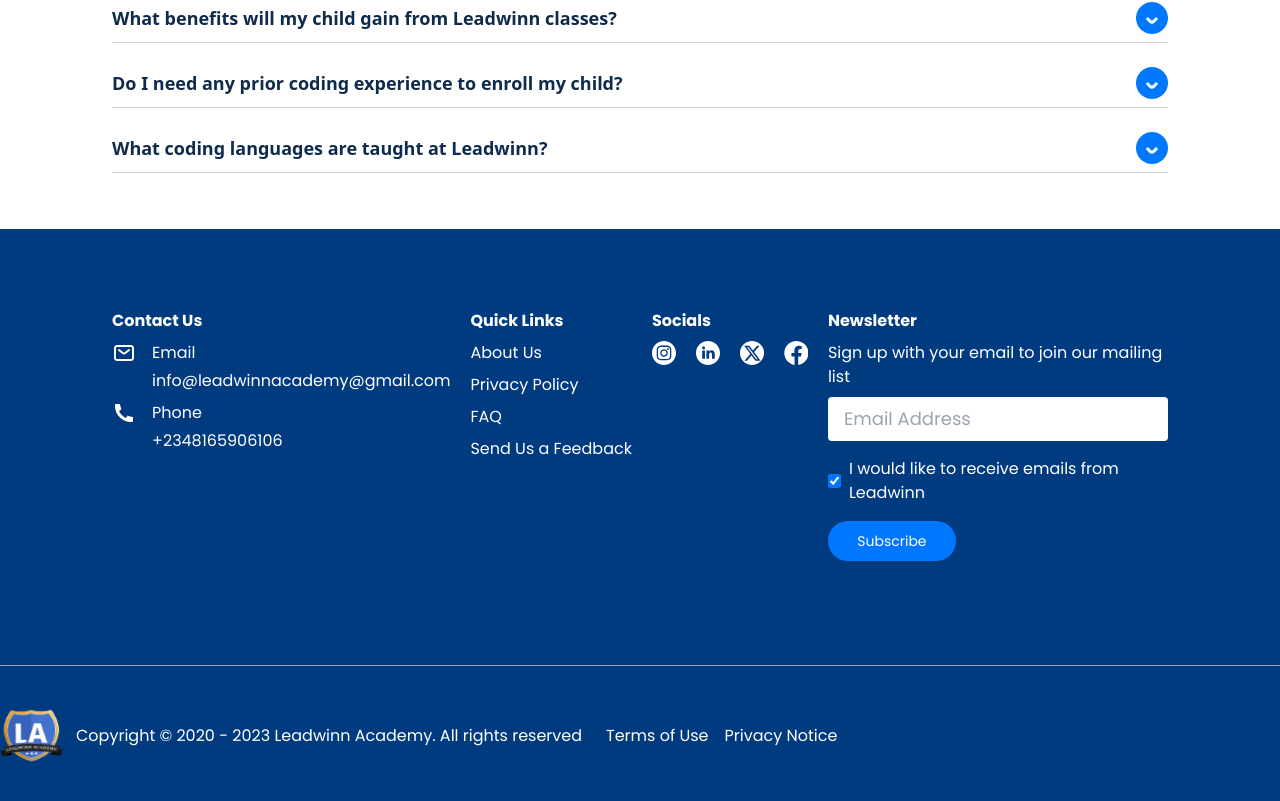
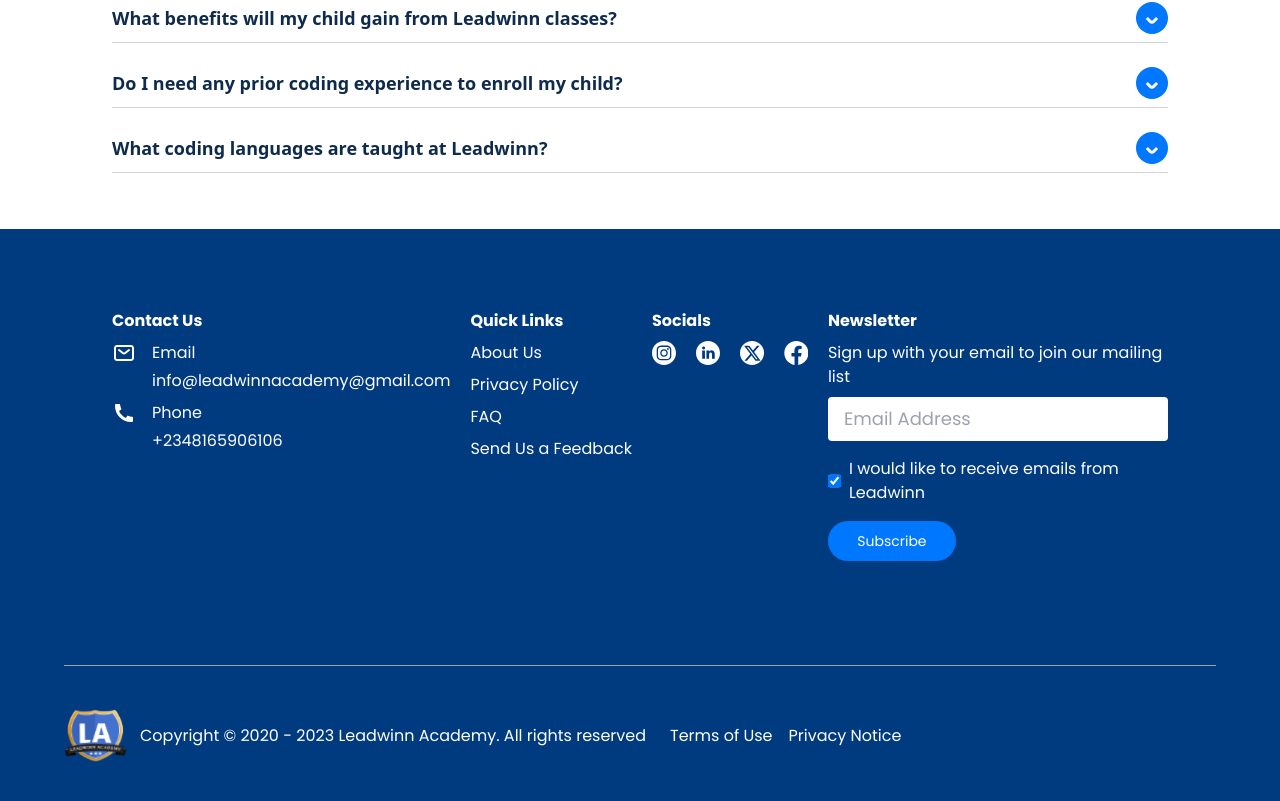
Before and after one commit to Adeleyeha-17/Leadwinn-Academy, a React (Vite) app: page / in a window 1280 px wide. Shown: the part 2017-2818 px from the top of the page. Built offline with nearby package versions, Linux system fonts and the light colour scheme.

Commit message:
updated Footer

```diff
--- a/src/components/Footer/Footer.tsx
+++ b/src/components/Footer/Footer.tsx
@@ -40,7 +40,7 @@ export const Footer: React.FC = () => {
 
    return (
       <div className="bg-footer-blue text-white font-poppins pb-20">
-         <div className="grid grid-flow-row sm:max-lg:grid-cols-2 lg:grid-flow-col gap-5 sm:max-lg:gap-8 px-5 py-10 lg:px- xl:px-28 md:py-20 md:max-lg:max-w-6xl lg:max-xl:max-w-7xl mx-auto">
+         <div className="grid grid-flow-row sm:max-lg:grid-cols-2 lg:grid-flow-col gap-5 sm:max-lg:gap-8 px-5 py-10 xl:px-28 md:py-20 md:max-lg:max-w-6xl lg:max-xl:max-w-7xl mx-auto">
 
             <div className="flex flex-col gap-2 w-full sm:max-lg:w-2/3 sm:max-lg:mx-auto">
                <h1 className="text-sm lg:text-base font-bold">Contact Us</h1>
@@ -139,7 +139,7 @@ export const Footer: React.FC = () => {
 
          </div>
 
-         <div className='border-t-2 sm:border-t border-gray-400 mt-1 md:mt-2 lg:mt-6 lg:max-xl:max-w-[60rem] xl:max-w-[98rem] mx-auto'>
+         <div className='border-t-2 sm:border-t border-gray-400 mt-1 md:mt-2 lg:mt-6 lg:max-xl:max-w-[60rem] xl:max-w-[72rem] mx-auto'>
 
             <div className='flex flex-col lg:flex-row items-center gap-4 mt-10 max-sm:px-8 text-center'>
                <div className='flex gap-3'>
```
